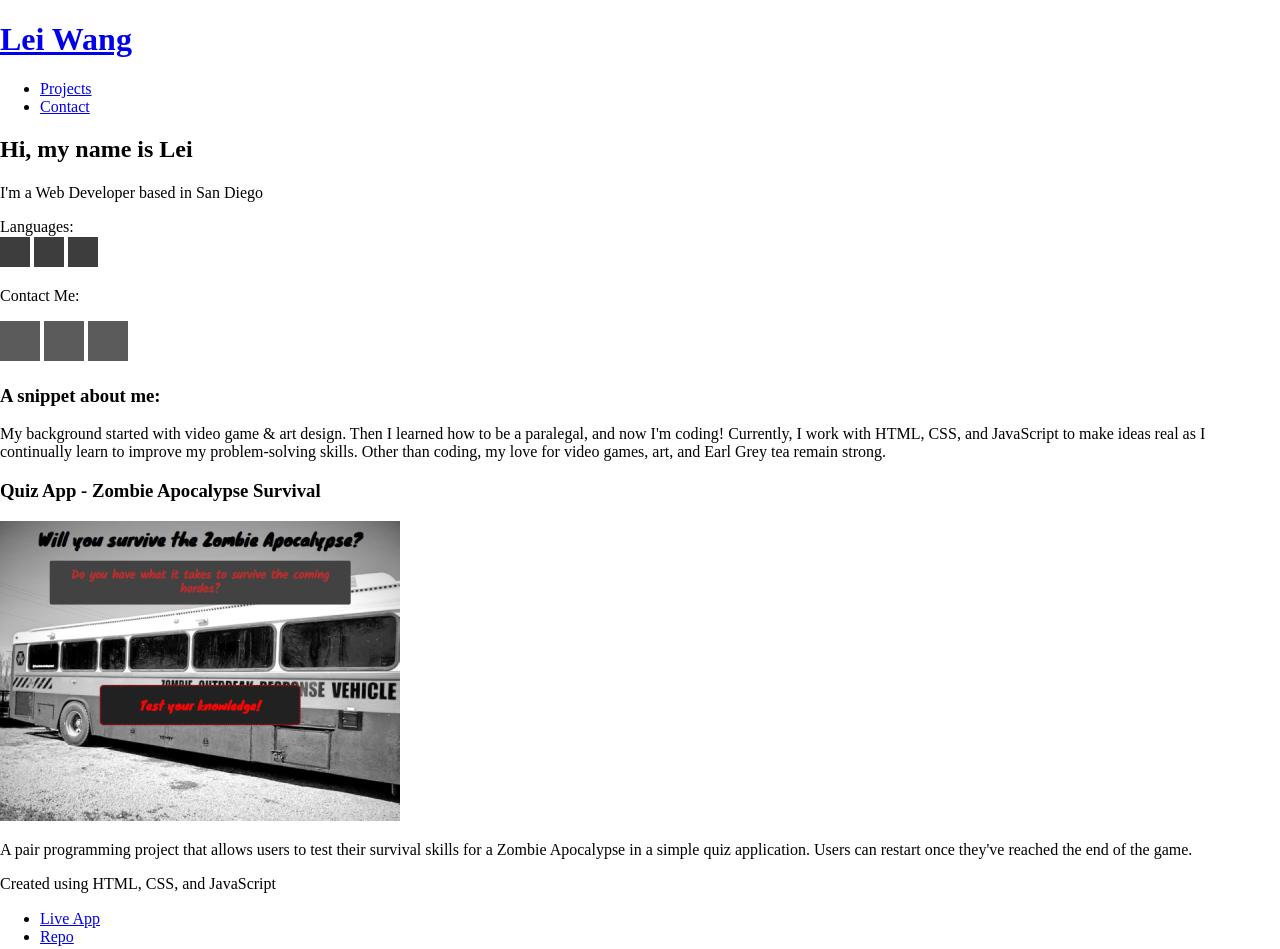
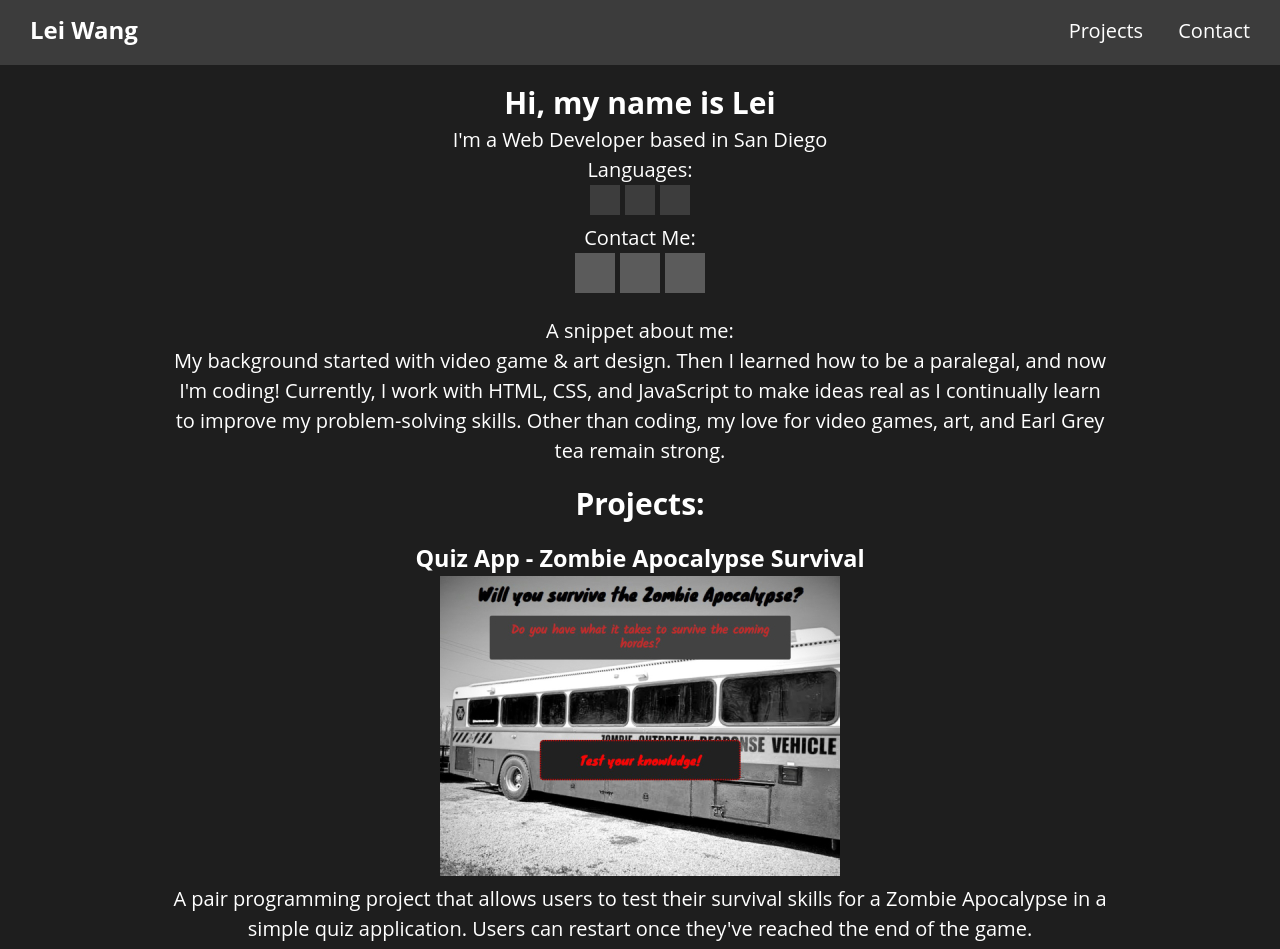
Before and after one commit to Jadedtofu/portfolio, a plain HTML site: page index.html in a window 1280 px wide. Shown: the top 949 px of the page. Drawn offline with nearby package versions, Linux system fonts and the light colour scheme.

Commit message:
modified .css for HTML wireframe

```diff
--- a/index.html
+++ b/index.html
@@ -12,17 +12,17 @@
 </head>
 <body>
     <nav class="top" role="navigation">
-        <header class="name-logo">
-          <h1><a href="index.html">Lei Wang</a></h1>
+        <header>
+          <h1 class="logo"><a href="#name">Lei Wang</a></h1>
         </header>
           <ul class="right">
-            <li><a href="index.html" target="_self">Projects</a></li>
-            <li><a href="index.html" target="_self">Contact</a></li>
+            <li><a href="#projects" target="_self">Projects</a></li>
+            <li><a href="#contact" target="_self">Contact</a></li>
           </ul>
       </nav>
 
       <main role="main">
-        <header class="name-blurb" role="banner">
+        <header id="name" class="name-blurb" role="banner">
             <h2>Hi, my name is Lei</h2>
             <p>I'm a Web Developer based in San Diego</p>
         </header>
@@ -36,8 +36,8 @@
             </div>
         </section>
 
-        <section class="contact" aria-label="contact-me">
-            <p>Contact Me:</p>
+        <section id="contact" class="contact" aria-label="contact-me">
+            Contact Me:
             <div class="contact-icons">
                 <a href="mailto:xwang@sandiego.edu"><img src="images/Icon1.jpg" alt="e-mail icon"></a>
                 <a href="https://github.com/Jadedtofu"><img src="images/Icon2.jpg" alt="GitHub icon"></a>
@@ -46,11 +46,13 @@
         </section>
 
         <section class="bio-detail" aria-label="about-me">
-            <header class="bio-header" role="banner">
-                <h3>A snippet about me:</h2>
-            </header>
+            A snippet about me:
             <p>My background started with video game & art design. Then I learned how to be a paralegal, and now I'm coding! Currently, I work with HTML, CSS, and JavaScript to make ideas real as I continually learn to improve my problem-solving skills. Other than coding, my love for video games, art, and Earl Grey tea remain strong.</p>
         </section>
+
+        <header id="projects" class="projects-title" aria-label="projects">
+            <h2>Projects:</h2>
+        </header>
 
         <section class="quiz-project" aria-label="quiz-app">
             <header class="quiz-header" role="banner">
@@ -92,6 +94,6 @@
         </section>
       </main>
 
-      <footer class="footer" role="contentinfo">Footer</footer>
+      <footer role="contentinfo">Footer</footer>
 </body>
 </html>
--- a/main.css
+++ b/main.css
@@ -0,0 +1,99 @@
+* {
+    box-sizing: border-box;
+}
+
+body {
+    font-family: "Open Sans", sans-serif;
+    font-size: 20px;
+    color: rgb(300, 300, 300);
+    text-align: center;
+    line-height: 1.5;
+    background-color: rgb(30, 30, 30);
+  }
+
+a {
+    text-decoration: none;
+    color: rgb(300, 300, 300);
+}
+
+h1, h2, h3, p {
+    margin: 0px;
+}
+
+ul {
+    list-style: none;
+    margin: 0;
+}
+
+.logo {
+    font-size: 120%;
+    position: absolute;
+    margin-left: 30px;
+    padding-top: 12px;
+    text-align: left;
+    vertical-align: middle;
+}
+
+nav, footer {
+    background-color: rgb(60, 60, 60);
+    height: 65px;
+    width: 100%;
+}
+
+nav.top {
+    font-size: 100%;
+    position: fixed;
+    text-align: right;
+}
+
+nav.top li {
+    display: inline-block;
+    margin-top: 16px;
+}
+
+nav.top li::after {
+    content: "";
+    margin-left: 30px;
+}
+
+.name-blurb {
+    padding-top: 80px;
+}
+
+.bio-detail,
+.quiz-project,
+.project-2,
+.project-3 {
+    max-width: 1000px;
+    margin: 0 auto;
+    padding: 15px 30px;
+}
+
+.project-2,
+.project-3 {
+    display: none;
+}
+
+.project-1-links,
+.project-2-links,
+.project-3-links {
+    padding-bottom: 2%;
+}
+
+.project-1-links li,
+.project-2-links li,
+.project-3-links li {
+    display: inline-block;
+}
+
+.project-1-links li::after,
+.project-2-links li::after,
+.project-3-links li::after {
+    content: "";
+    margin-left: 30px;
+}
+
+footer {
+    padding-top: 1.5%;
+    font-size: 90%;
+}
```
